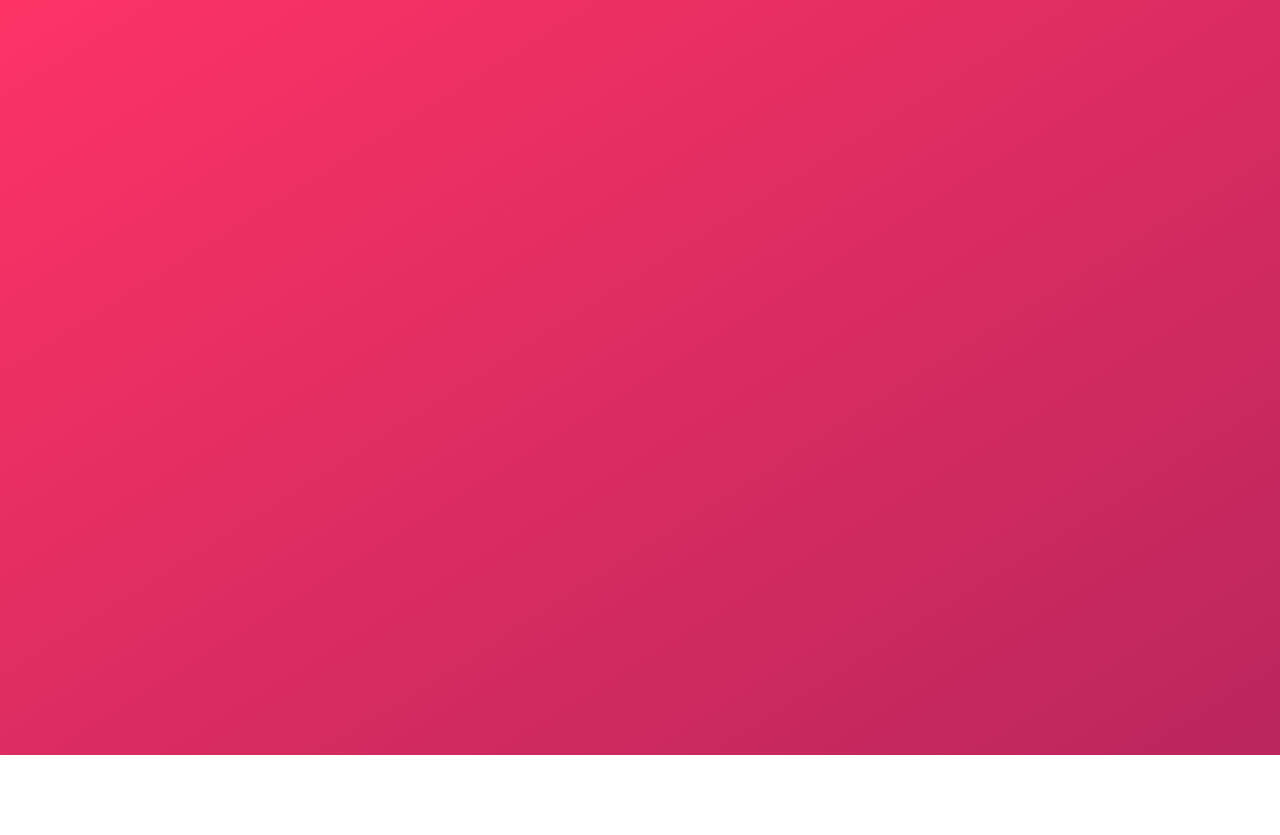
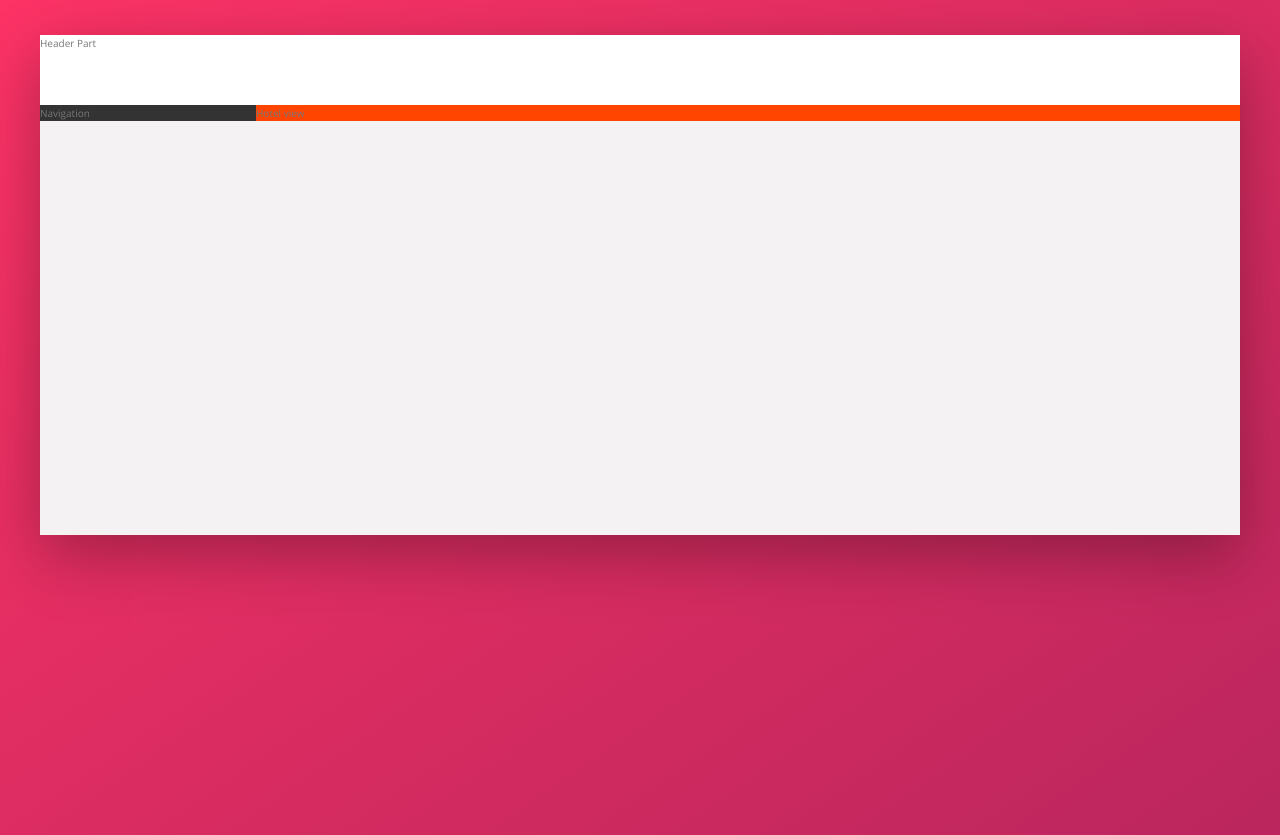
Before and after one commit to vidisharaut/Trillo, a website: page index.html in a window 1280 px wide. Shown: the part 45-880 px from the top of the page. Before the commit the page ends 800 px from the top, so only its background shows below. Drawn offline with nearby package versions, Linux system fonts and the light colour scheme.

Commit message:
Building the overall layout

```diff
--- a/index.html
+++ b/index.html
@@ -21,6 +21,18 @@
     <title>Trillo &mdash; Your all-in-one booking app</title>
   </head>
   <body>
-    <h1>Trillo</h1>
+    <div class="container">
+      <header class="header">
+        Header Part
+      </header>
+      <div class="content">
+        <nav class="sidebar">
+          Navigation
+        </nav>
+        <main class="hotel-view">
+          Hotel view
+        </main>
+      </div>
+    </div>
   </body>
 </html>
--- a/sass/_base.scss
+++ b/sass/_base.scss
@@ -29,6 +29,8 @@ Grey dark 3: #999
   --color-grey-dark-1: #333;
   --color-grey-dark-2: #777;
   --color-grey-dark-3: #999;
+
+  --shadow-dark: 0 2rem 6rem rgba(0, 0, 0, 0.3);
 }
 
 *,
--- a/sass/_layout.scss
+++ b/sass/_layout.scss
@@ -0,0 +1,28 @@
+.container {
+  max-width: 120rem;
+  margin: 8rem auto;
+  background-color: var(--color-grey-light-2);
+  box-shadow: var(--shadow-dark);
+
+  min-height: 50rem;
+}
+
+.header {
+  height: 7rem;
+  background-color: #fff;
+  border-bottom: var(--color-grey-light-2);
+}
+
+.content {
+  display: flex;
+}
+
+.sidebar {
+  background-color: var(--color-grey-dark-1);
+  flex: 0 0 18%;
+}
+
+.hotel-view {
+  background-color: orangered;
+  flex: 1;
+}
```
Also changed, not shown: css/style.css.
